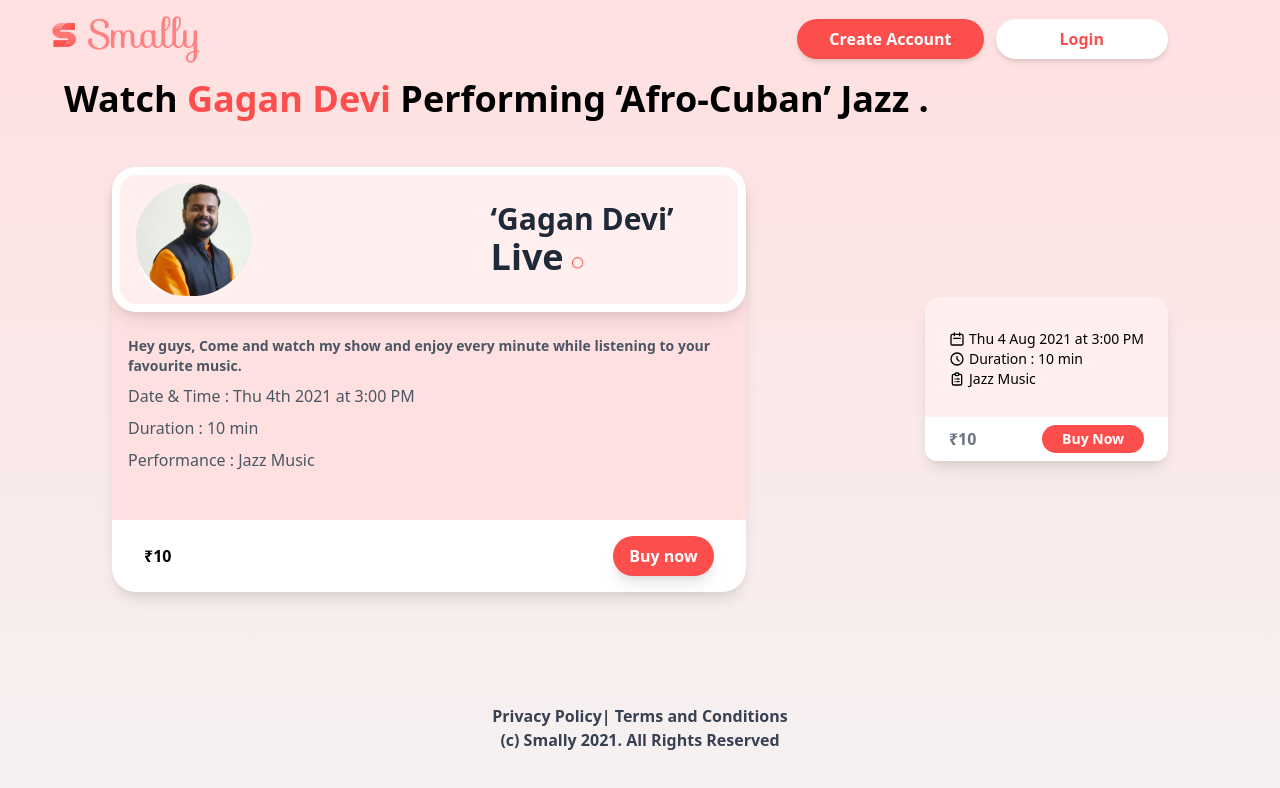
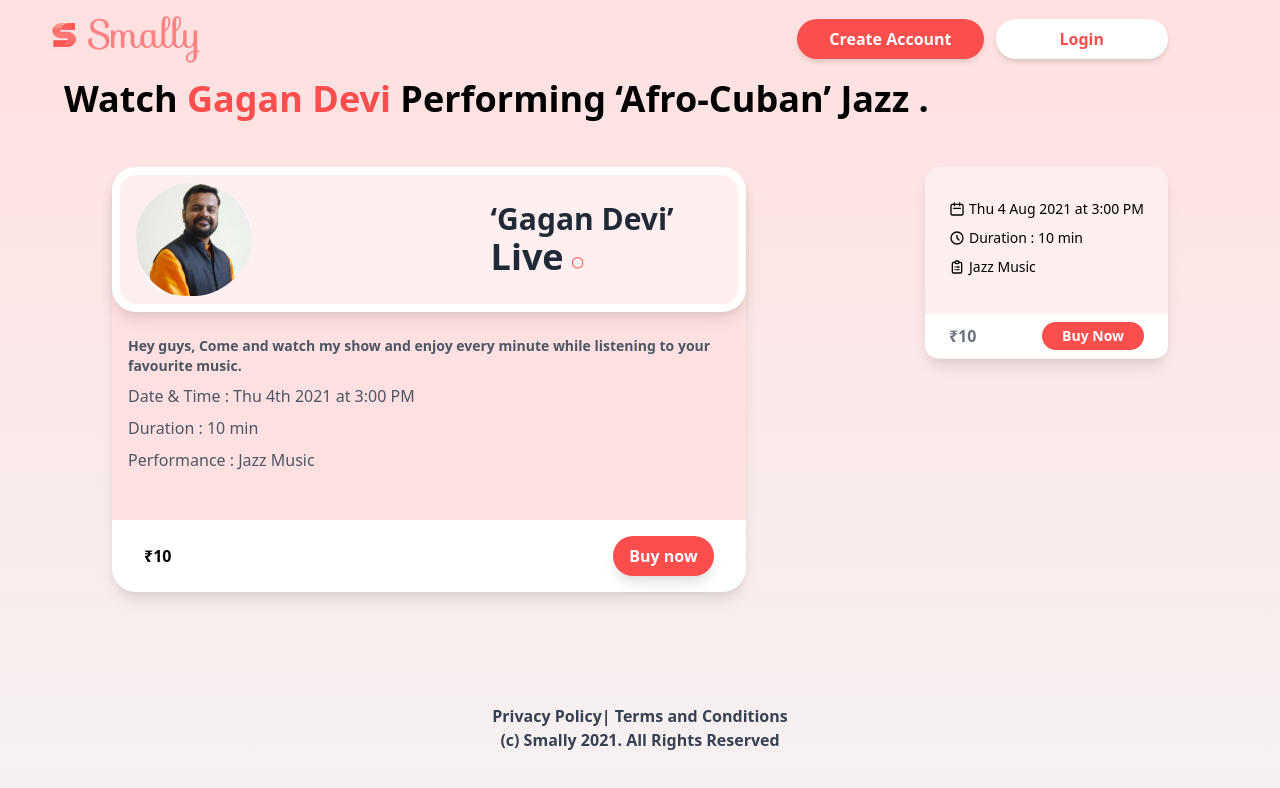
Before and after one commit to sanidhya3340/aaries-internet-smally-project, a React (Create React App) app: page /individual in a window 1280 px wide. Shown: the top 788 px of the page. Built offline with nearby package versions, Linux system fonts and the light colour scheme.

Commit message:
latest commit after deployment

```diff
--- a/src/components/IndividualCard2.js
+++ b/src/components/IndividualCard2.js
@@ -3,7 +3,7 @@ import { Link } from 'react-router-dom';
 
 export default function IndividualCard2() {
     return (
-      <div className="hidden transition duration-500 ease-in-out transform hover:-translate-y-1 hover:scale-110 md:visible mt-4 md:mt-0 bg-red-light md:flex md:flex-col md:justify-between pt-8 rounded-2xl shadow-lg hover:shadow-xl">
+      <div className="hidden h-48 transition duration-500 ease-in-out transform hover:-translate-y-1 hover:scale-110 md:visible md:mt-12 bg-red-light md:flex md:flex-col md:justify-between pt-8 rounded-2xl shadow-lg hover:shadow-xl">
         <div className="px-6 flex items-center">
           <svg
             xmlns="http://www.w3.org/2000/svg"
--- a/src/pages/IndividualPage.js
+++ b/src/pages/IndividualPage.js
@@ -14,7 +14,7 @@ export default function IndividualPage() {
         Watch <span className="text-red-text">Gagan Devi</span> Performing
         ‘Afro-Cuban’ Jazz .
       </div>
-      <div className="flex mx-12 md:mx-20 lg:mx-28 justify-between items-center">
+      <div className="flex mx-12 md:mx-20 lg:mx-28 justify-between">
         <IndividualCard />
         <IndividualCard2 />
       </div>
```
